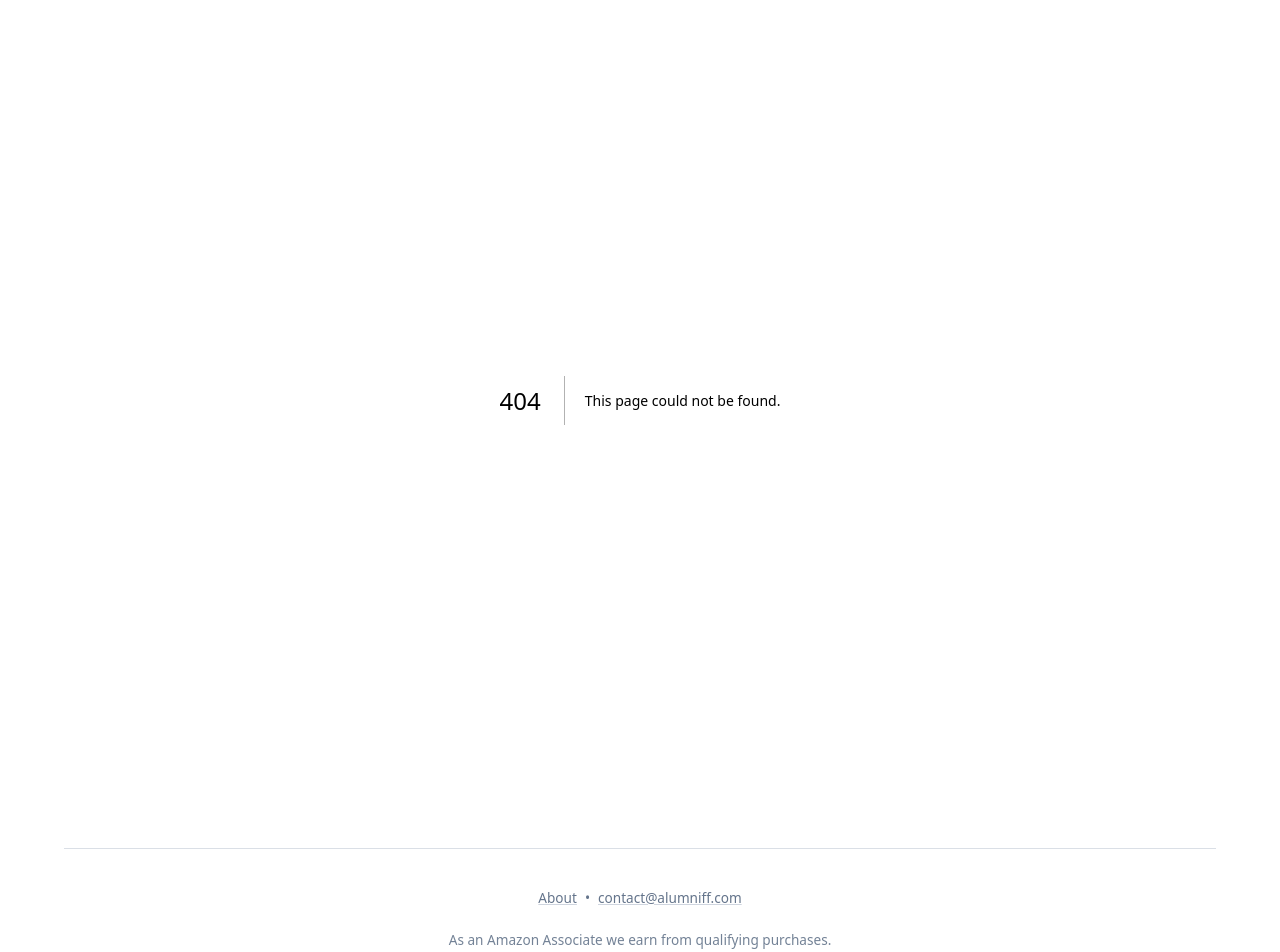
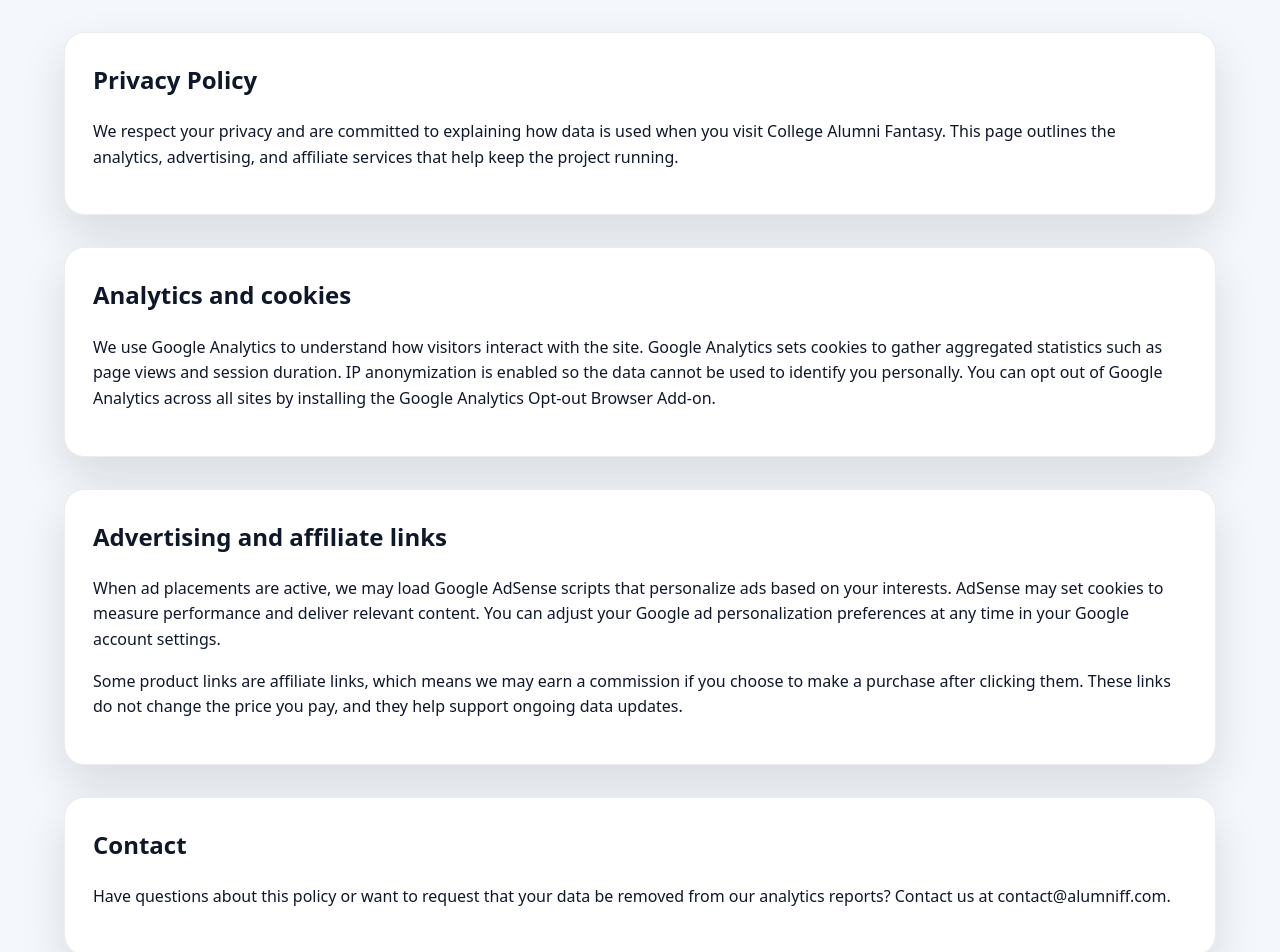
Before and after one commit to mgocraft/college-alumni-fantasy, a Next.js app: page /privacy in a window 1280 px wide. Before the commit this address had no page. Shown: the top 952 px of the page. Built offline with nearby package versions, Linux system fonts and the light colour scheme; no server answers.

Commit message:
Add SEO, analytics, and privacy updates

```diff
--- a/app/layout.tsx
+++ b/app/layout.tsx
@@ -2,27 +2,69 @@
 import "./../styles/globals.css";
 import type { Metadata } from "next";
 import Link from "next/link";
+import Script from "next/script";
+
+import { siteMetadata } from "@/lib/siteMetadata";
+import { GoogleAdSense } from "@/utils/GoogleAdSense";
+import { GoogleAnalytics } from "@/utils/GoogleAnalytics";
 
 export const metadata: Metadata = {
-  title: "College Alumni Fantasy",
-  description: "Weekly fantasy points by college alumni.",
+  metadataBase: new URL(siteMetadata.siteUrl),
+  title: {
+    default: siteMetadata.name,
+    template: siteMetadata.titleTemplate,
+  },
+  description: siteMetadata.description,
+  keywords: siteMetadata.keywords,
+  applicationName: siteMetadata.name,
+  alternates: {
+    canonical: siteMetadata.siteUrl,
+  },
+  openGraph: {
+    title: siteMetadata.name,
+    description: siteMetadata.description,
+    url: siteMetadata.siteUrl,
+    siteName: siteMetadata.name,
+    locale: "en_US",
+    type: "website",
+  },
+  twitter: {
+    card: "summary_large_image",
+    title: siteMetadata.name,
+    description: siteMetadata.description,
+  },
+  category: "sports",
 };
 
 export default function RootLayout({ children }: { children: React.ReactNode }) {
   return (
     <html lang="en">
       <body>
+        <Script id="site-schema" type="application/ld+json">
+          {JSON.stringify({
+            "@context": "https://schema.org",
+            "@type": "WebSite",
+            name: siteMetadata.name,
+            url: siteMetadata.siteUrl,
+            description: siteMetadata.description,
+            inLanguage: "en-US",
+          })}
+        </Script>
+        <GoogleAnalytics />
+        <GoogleAdSense />
         <div className="container">
           {children}
           <footer className="site-footer">
             <p className="site-footer__links">
               <Link href="/about">About</Link>
               <span aria-hidden="true">•</span>
+              <Link href="/privacy">Privacy</Link>
+              <span aria-hidden="true">•</span>
               <a
-                href="mailto:contact@alumniff.com"
+                href={`mailto:${siteMetadata.contactEmail}`}
                 className="site-footer__contact"
               >
-                contact@alumniff.com
+                {siteMetadata.contactEmail}
               </a>
             </p>
             <p className="site-footer__affiliate">
--- /dev/null
+++ b/app/privacy/page.tsx
@@ -0,0 +1,55 @@
+import type { Metadata } from "next";
+
+import { siteMetadata } from "@/lib/siteMetadata";
+
+export const metadata: Metadata = {
+  title: "Privacy Policy",
+  description:
+    "Learn how College Alumni Fantasy handles analytics, advertising partners, and user privacy across the site.",
+};
+
+export default function PrivacyPolicyPage() {
+  return (
+    <main className="page">
+      <section className="card">
+        <h1>Privacy Policy</h1>
+        <p>
+          We respect your privacy and are committed to explaining how data is used when you visit {siteMetadata.name}.
+          This page outlines the analytics, advertising, and affiliate services that help keep the project running.
+        </p>
+      </section>
+
+      <section className="card">
+        <h2>Analytics and cookies</h2>
+        <p>
+          We use Google Analytics to understand how visitors interact with the site. Google Analytics sets cookies to
+          gather aggregated statistics such as page views and session duration. IP anonymization is enabled so the data
+          cannot be used to identify you personally. You can opt out of Google Analytics across all sites by installing
+          the <a href="https://tools.google.com/dlpage/gaoptout" target="_blank" rel="noreferrer">Google Analytics
+          Opt-out Browser Add-on</a>.
+        </p>
+      </section>
+
+      <section className="card">
+        <h2>Advertising and affiliate links</h2>
+        <p>
+          When ad placements are active, we may load Google AdSense scripts that personalize ads based on your interests.
+          AdSense may set cookies to measure performance and deliver relevant content. You can adjust your Google ad
+          personalization preferences at any time in your Google account settings.
+        </p>
+        <p>
+          Some product links are affiliate links, which means we may earn a commission if you choose to make a purchase
+          after clicking them. These links do not change the price you pay, and they help support ongoing data updates.
+        </p>
+      </section>
+
+      <section className="card">
+        <h2>Contact</h2>
+        <p>
+          Have questions about this policy or want to request that your data be removed from our analytics reports?
+          Contact us at <a href={`mailto:${siteMetadata.contactEmail}`}>{siteMetadata.contactEmail}</a>.
+        </p>
+      </section>
+    </main>
+  );
+}
--- /dev/null
+++ b/lib/siteMetadata.ts
@@ -0,0 +1,15 @@
+export const siteMetadata = {
+  name: "College Alumni Fantasy",
+  titleTemplate: "%s | College Alumni Fantasy",
+  description:
+    "Track weekly fantasy scores for every college program's NFL alumni, simulate head-to-head matchups, and follow season-long standings.",
+  keywords: [
+    "college fantasy football",
+    "nfl alumni stats",
+    "college football analytics",
+    "fantasy football tools",
+    "college alumni fantasy rankings",
+  ],
+  siteUrl: process.env.NEXT_PUBLIC_SITE_URL ?? "https://www.alumniff.com",
+  contactEmail: "contact@alumniff.com",
+};
--- /dev/null
+++ b/utils/GoogleAdSense.tsx
@@ -0,0 +1,16 @@
+import Script from "next/script";
+
+const adsenseClient = process.env.NEXT_PUBLIC_GOOGLE_ADSENSE_CLIENT_ID;
+
+export function GoogleAdSense() {
+  if (!adsenseClient) return null;
+
+  return (
+    <Script
+      id="adsense-loader"
+      strategy="afterInteractive"
+      src={`https://pagead2.googlesyndication.com/pagead/js/adsbygoogle.js?client=${adsenseClient}`}
+      crossOrigin="anonymous"
+    />
+  );
+}
--- /dev/null
+++ b/utils/GoogleAnalytics.tsx
@@ -0,0 +1,25 @@
+import Script from "next/script";
+
+const measurementId = process.env.NEXT_PUBLIC_GOOGLE_ANALYTICS_ID;
+
+export function GoogleAnalytics() {
+  if (!measurementId) return null;
+
+  return (
+    <>
+      <Script
+        id="ga-loader"
+        strategy="afterInteractive"
+        src={`https://www.googletagmanager.com/gtag/js?id=${measurementId}`}
+      />
+      <Script id="ga-inline" strategy="afterInteractive">
+        {`
+          window.dataLayer = window.dataLayer || [];
+          function gtag(){dataLayer.push(arguments);}
+          gtag('js', new Date());
+          gtag('config', '${measurementId}', { anonymize_ip: true });
+        `}
+      </Script>
+    </>
+  );
+}
```
Also changed, not shown: app/robots.ts (added, +14 -0 lines), app/sitemap.ts (added, +13 -0 lines).
